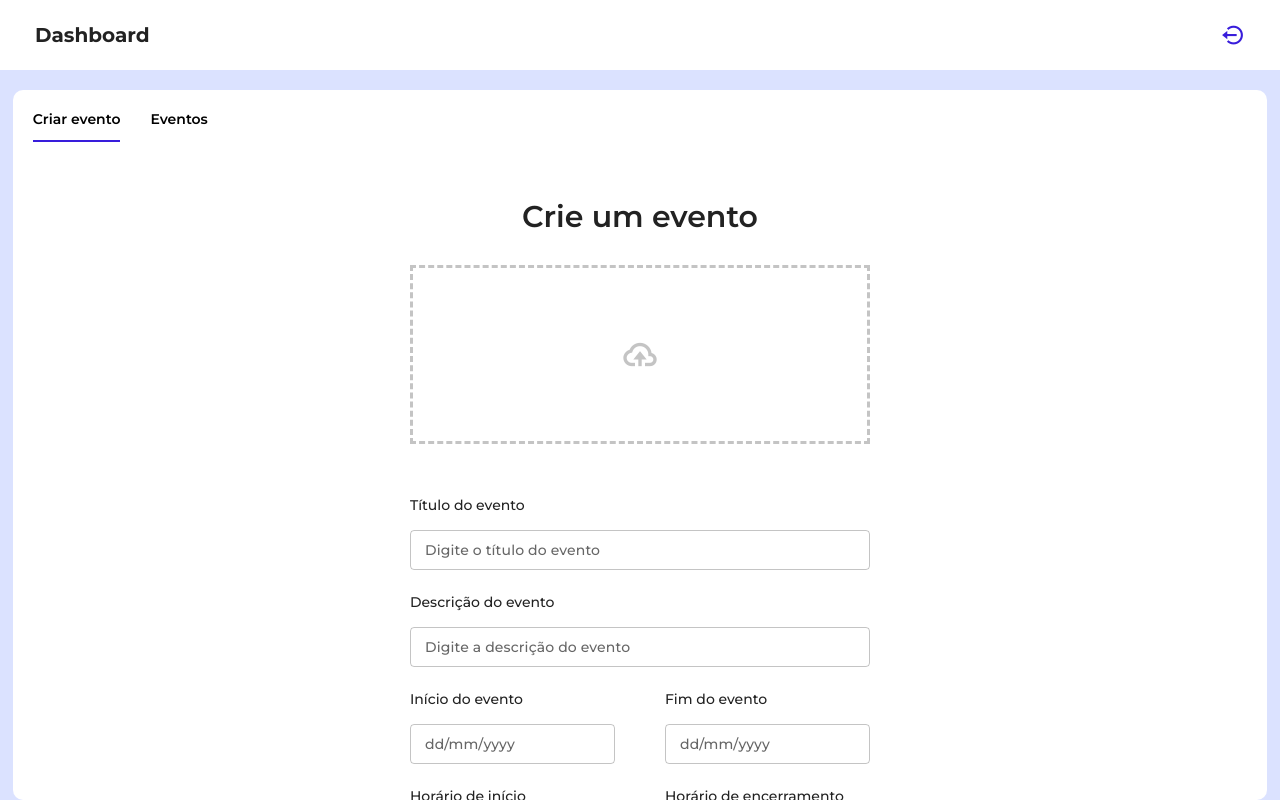
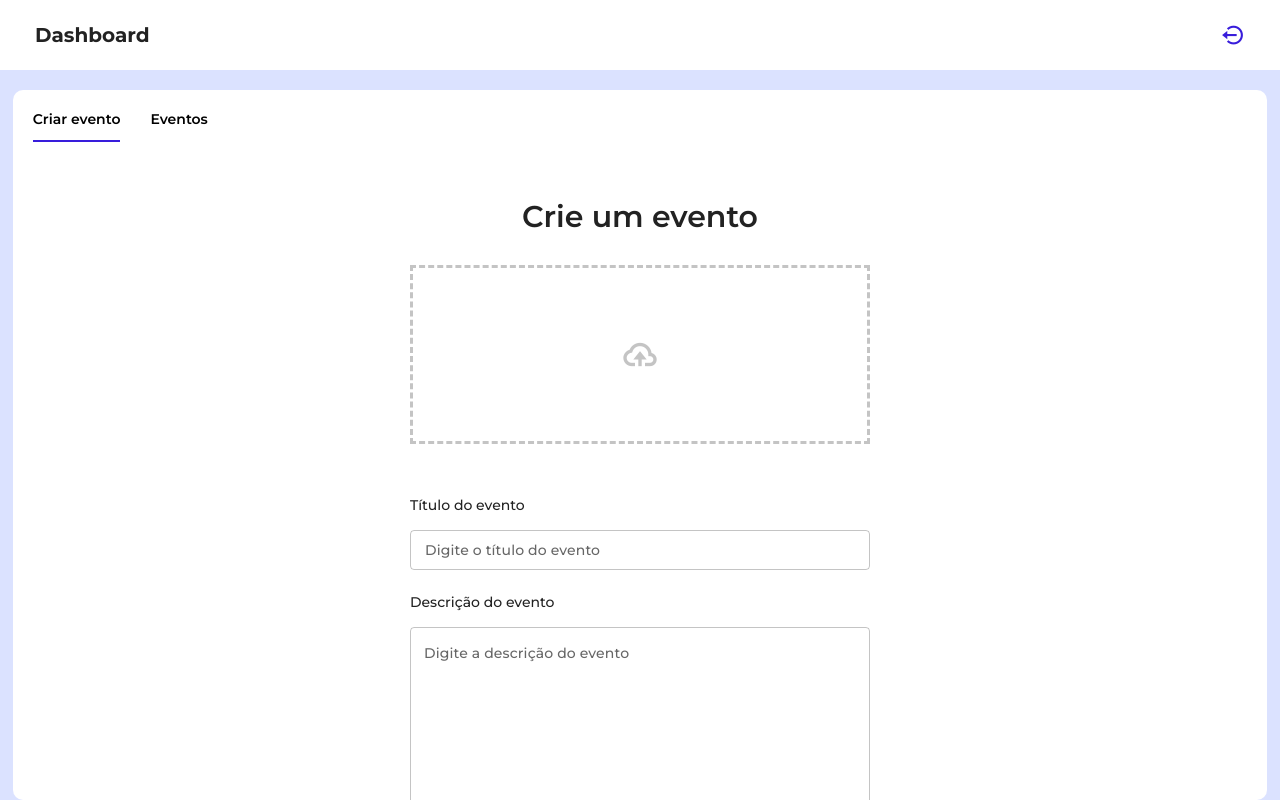
Before and after one commit to wendelpantoja/community-events, a React (Vite) app: page /dashboard/create-event in a window 1280 px wide. Built offline with nearby package versions, Linux system fonts and the light colour scheme; no server answers; the database is empty; sample sign-in values are in the browser's storage.

Commit message:
:sparkles: feat: adding multiline input and adding display none in style focused

```diff
--- a/src/components/TextFieldComponent/index.tsx
+++ b/src/components/TextFieldComponent/index.tsx
@@ -11,9 +11,11 @@ type TextFieldProps = {
     name: "titulo" | "descricao";
     control: Control<TypeEvent>;
     error?: string;
+    multiline: boolean;
+    rows?: number;
 }
 
-export function TextFieldComponent({ id, label, variant, name, control, error }:TextFieldProps) {
+export function TextFieldComponent({ id, label, variant, name, control, error, multiline, rows }:TextFieldProps) {
     return (
         <FormControl fullWidth>
             <Controller
@@ -29,6 +31,8 @@ export function TextFieldComponent({ id, label, variant, name, control, error }:
                         onBlur={onBlur}
                         value={value}
                         ref={ref}
+                        multiline={multiline}
+                        rows={rows ? rows : 0}
                     />
                 )}
             />
--- a/src/pages/CreateEvent/index.tsx
+++ b/src/pages/CreateEvent/index.tsx
@@ -136,6 +136,7 @@ export function CreateEvent() {
                         name="titulo"
                         control={control}
                         error={errors.titulo?.message}
+                        multiline={false}
                     />
                 </div>
 
@@ -148,6 +149,8 @@ export function CreateEvent() {
                         name="descricao"
                         control={control}
                         error={errors.descricao?.message}
+                        multiline={true}
+                        rows={8}
                     />
                 </div>
 
--- a/src/pages/CreateEvent/styles.ts
+++ b/src/pages/CreateEvent/styles.ts
@@ -77,8 +77,7 @@ export const ContainerForm = styled.div`
 
         .MuiFormControl-root
         .MuiFormLabel-root.Mui-focused {
-            color: transparent;
-            position: static;
+            display: none;
         }
 
         .MuiFormControl-root
@@ -133,16 +132,12 @@ export const ContainerForm = styled.div`
         }
 
         .MuiFormControl-root {
-            height: 40px;
             margin-top: 8px;
         }
 
         .MuiFormControl-root
         .MuiFormLabel-root {
             font-size: 14px;
-            left: 15px;
-            top: 50%;
-            transform: translateY(-50%);
             font-family: "Montserrat", sans-serif;
         }
 
@@ -153,8 +148,7 @@ export const ContainerForm = styled.div`
 
         .MuiFormControl-root
         .MuiFormLabel-root.Mui-focused {
-            color: transparent;
-            position: static;
+            display: none;
         }
 
         .MuiFormControl-root
@@ -215,8 +209,7 @@ export const ContainerForm = styled.div`
 
             .MuiFormControl-root
             .MuiFormLabel-root.Mui-focused {
-                color: transparent;
-                position: static;
+                display: none;
             }
 
             .MuiFormControl-root
@@ -269,8 +262,7 @@ export const ContainerForm = styled.div`
 
             .MuiFormControl-root
             .MuiFormLabel-root.Mui-focused {
-                color: transparent;
-                position: static;
+                display: none;
             }
 
             .MuiFormControl-root
@@ -336,8 +328,7 @@ export const ContainerForm = styled.div`
 
             .MuiFormControl-root
             .MuiFormLabel-root.Mui-focused {
-                color: transparent;
-                position: static;
+                display: none;
             }
 
             .MuiFormControl-root
```
